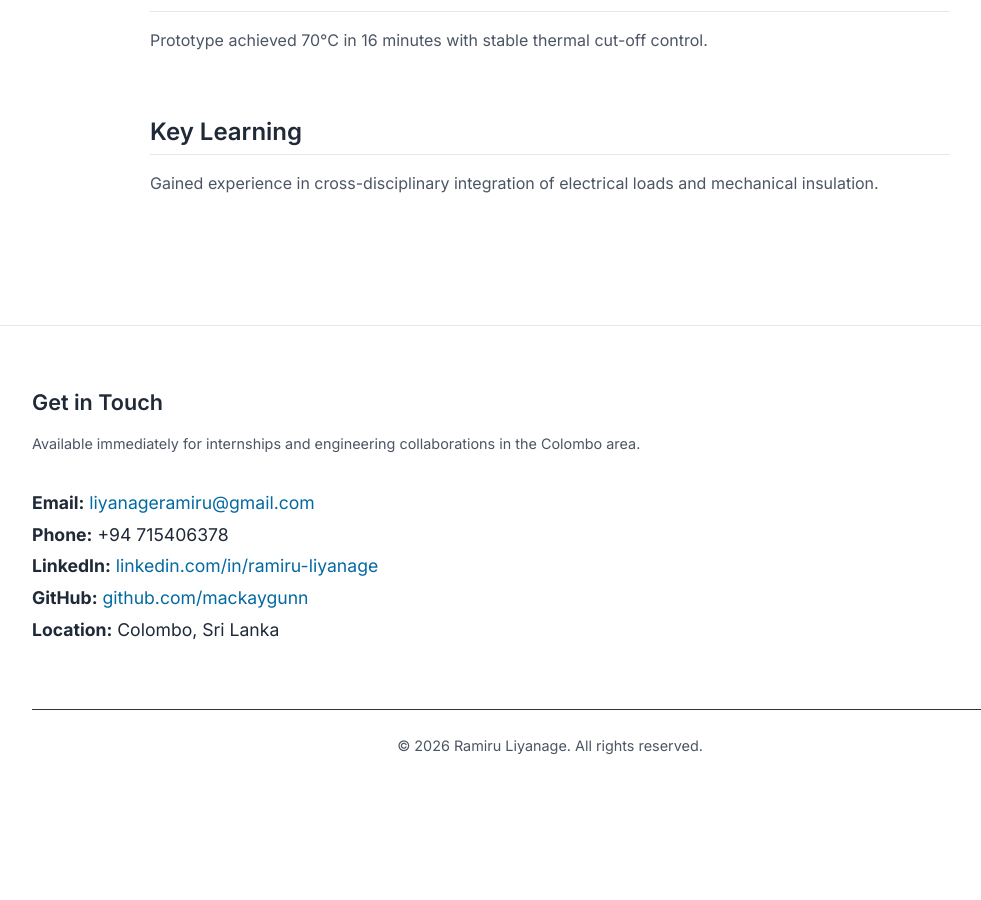
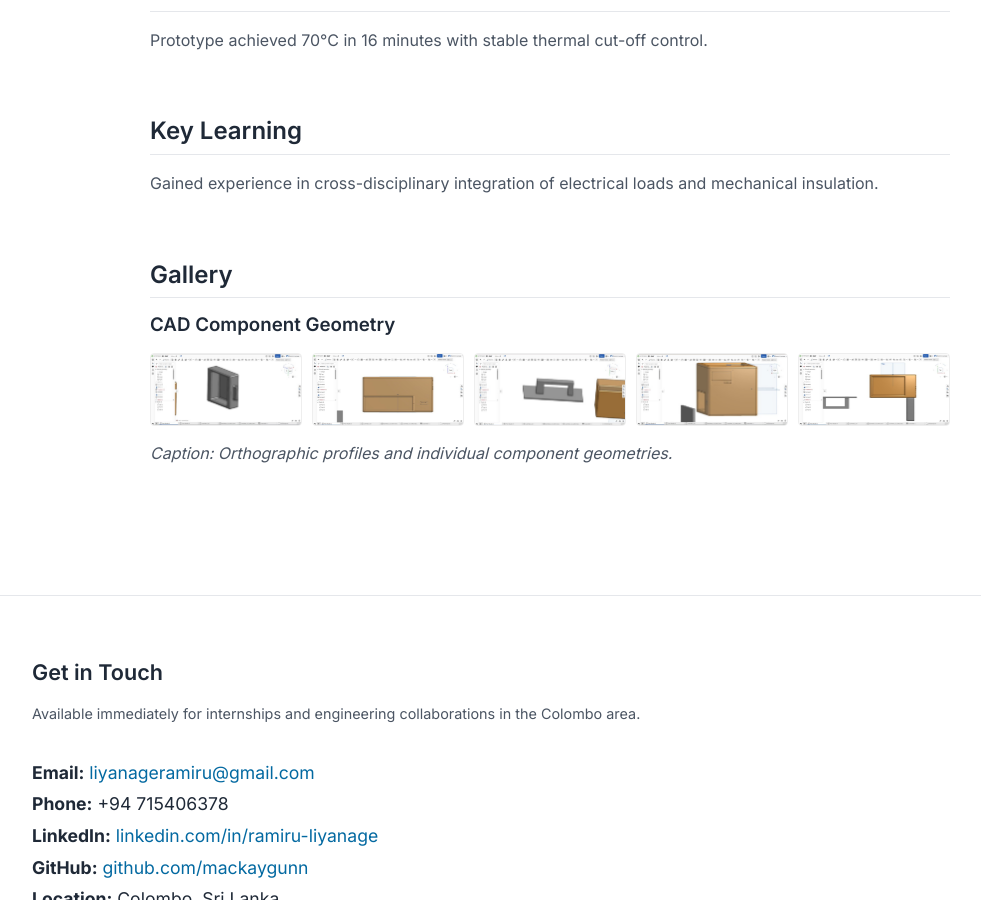
Before and after one commit to mackaygunn/mackaygunn.github.io, a Jekyll site: the page built from _projects/2025-10-25-thermo-electrical-lunchbox.md, in a window 1280 px wide and 900 px high, scrolled down 2429 px. Shown: the whole window, without its empty margins (90-1071 px from the left). Built offline with Jekyll 4.4.1, drawn with Linux system fonts in a browser that asks for light colours; before the commit the page ends 3282 px from its top, so only the background shows below that.

Commit message:
Auto-publish updated projects database

```diff
--- a/_projects/2025-10-25-thermo-electrical-lunchbox.md
+++ b/_projects/2025-10-25-thermo-electrical-lunchbox.md
@@ -54,3 +54,15 @@ Prototype achieved 70°C in 16 minutes with stable thermal cut-off control.
 
 ## Key Learning
 Gained experience in cross-disciplinary integration of electrical loads and mechanical insulation.
+
+## Gallery
+
+### CAD Component Geometry
+<div style="display: grid; grid-template-columns: repeat(auto-fit, minmax(150px, 1fr)); gap: 10px; margin-bottom: 15px;">
+  <img src="{{ '/assets/images/projects/thermo-electrical-lunchbox/cad-dessert.jpg' | relative_url }}" alt="CAD View" style="width:100%; border-radius: 4px; border: 1px solid #eee;">
+  <img src="{{ '/assets/images/projects/thermo-electrical-lunchbox/cad-front.jpg' | relative_url }}" alt="CAD View" style="width:100%; border-radius: 4px; border: 1px solid #eee;">
+  <img src="{{ '/assets/images/projects/thermo-electrical-lunchbox/cad-lid.jpg' | relative_url }}" alt="CAD View" style="width:100%; border-radius: 4px; border: 1px solid #eee;">
+  <img src="{{ '/assets/images/projects/thermo-electrical-lunchbox/cad-side.jpg' | relative_url }}" alt="CAD View" style="width:100%; border-radius: 4px; border: 1px solid #eee;">
+  <img src="{{ '/assets/images/projects/thermo-electrical-lunchbox/cad-top.jpg' | relative_url }}" alt="CAD View" style="width:100%; border-radius: 4px; border: 1px solid #eee;">
+</div>
+*Caption: Orthographic profiles and individual component geometries.*
```
Also changed, not shown: assets/images/projects/thermo-electrical-lunchbox/cad-dessert.jpg (added), assets/images/projects/thermo-electrical-lunchbox/cad-front.jpg (added), assets/images/projects/thermo-electrical-lunchbox/cad-lid.jpg (added), assets/images/projects/thermo-electrical-lunchbox/cad-side.jpg (added), assets/images/projects/thermo-electrical-lunchbox/cad-top.jpg (added), assets/images/projects/thermo-electrical-lunchbox/circuit-diagram.jpg (added), assets/images/projects/thermo-electrical-lunchbox/cover.jpg (added), assets/images/projects/thermo-electrical-lunchbox/exploded-view.jpg (added).
